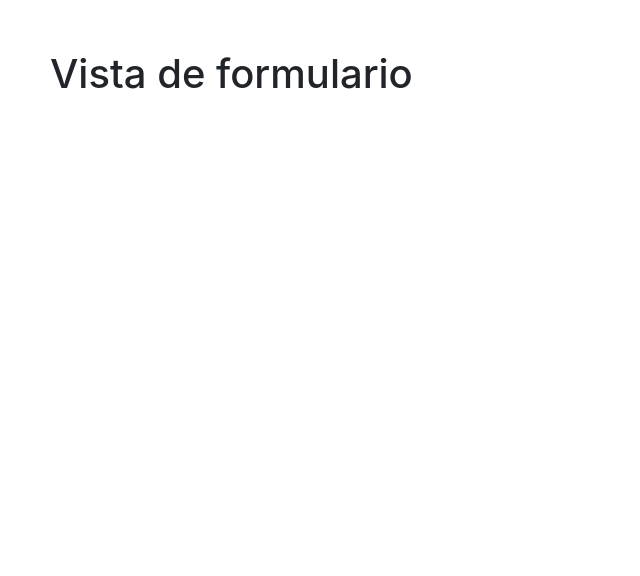
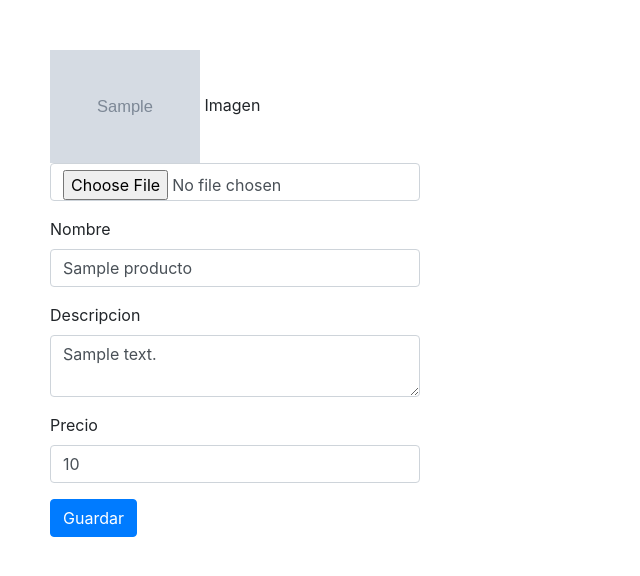
Before and after one commit to FabioDrizZt/MVC_productos, a PHP site: template views/_form.php in a window 1280 px wide. Shown: the top 576 px of the page, without its empty margins (0-640 px from the left). Run offline with PHP 8.4, Linux system fonts and the light colour scheme; the template is opened without the code that fills it: most values are stand-ins (such as "Sample title", 1, 10 or a date in 2020); grey boxes marked "Sample" are stand-in pictures; data that the repository does not hold is empty.

Commit message:
Se agrego el modelo de producto

```diff
--- a/views/_form.php
+++ b/views/_form.php
@@ -1 +1,28 @@
-<h1> Vista de formulario </h1>
+<?php foreach ($errores as $error) {?>
+      <div class="alert alert-danger" role="alert">
+        <?=$error?>
+      </div>
+    <?php }?>
+
+    <form method="post" enctype="multipart/form-data">
+
+  <div class="mb-3">
+    <img src="<?=$producto['imagen'] ?? null?>" class="imagen editar" >
+    <label>Imagen</label>
+    <input type="file" class="form-control" id="imagen" name="imagen" >
+  </div>
+  <div class="mb-3">
+    <label>Nombre</label>
+    <input type="text" class="form-control" id="nombre" name="nombre" value="<?php echo $producto['nombre'] ?>">
+  </div>
+  <div class="mb-3">
+    <label>Descripcion</label>
+    <textarea class="form-control" id="descripcion" name="descripcion"><?php echo $producto['descripcion'] ?></textarea>
+  </div>
+  <div class="mb-3">
+    <label>Precio</label>
+    <input type="number" step="0.01" class="form-control" id="precio" name="precio" value="<?php echo $producto['precio'] ?>">
+  </div>
+
+  <button type="submit" class="btn btn-primary">Guardar</button>
+</form>
--- a/views/crear.php
+++ b/views/crear.php
@@ -1 +1,5 @@
-<h1> Vista de Crear </h1>
+    <h1>Creación de Productos</h1>
+
+    <a href="/"><button type="button" class="btn btn-success btn-lg">Volver</button></a>
+
+    <?php include_once "_form.php"?>
--- a/views/index.php
+++ b/views/index.php
@@ -1,6 +1,6 @@
 <h1> Listado de Productos </h1>
 
-<a href="crear.php"><button type="button" class="btn btn-success btn-lg">Crear</button></a>
+<a href="/productos/crear"><button type="button" class="btn btn-success btn-lg">Crear</button></a>
 <form>
 <div class="input-group mb-3">
   <input type="text" class="form-control" placeholder="Nombre del producto" aria-label="Recipient's username" aria-describedby="button-addon2" name="buscar">
```
Also changed, not shown: controllers/ProductController.php (+22 -3 lines), models/producto.php (added, +25 -0 lines).
